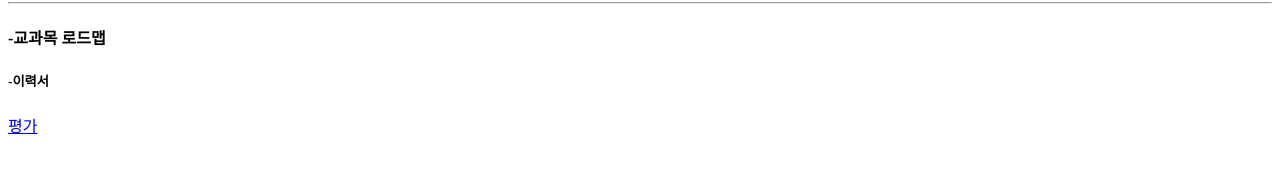
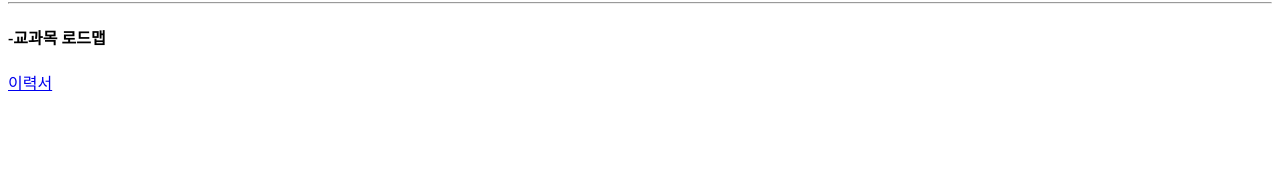
Before and after one commit to dkdlvhstpqms/WebApp, a plain HTML site: page sunheecho.html in a window 1280 px wide. Shown: the part 391-564 px from the top of the page. Drawn offline with Linux system fonts and the light colour scheme.

Commit message:
Update sunheecho.html

```diff
--- a/sunheecho.html
+++ b/sunheecho.html
@@ -16,7 +16,6 @@
         <p><a href="#down" target="_blank" title="pre tag">종합프로젝트</a></p>
         <hr />
         <h4> -교과목 로드맵</h4>
-        <h5> -이력서</h5>
-        <p><a href="Day190219/이력서.html" target="_blank" title="structure">평가</a></p>
+        <p><a href="Day190219/이력서.html" target="_blank" title="structure">이력서</a></p>
     </body>
 </html>
```
